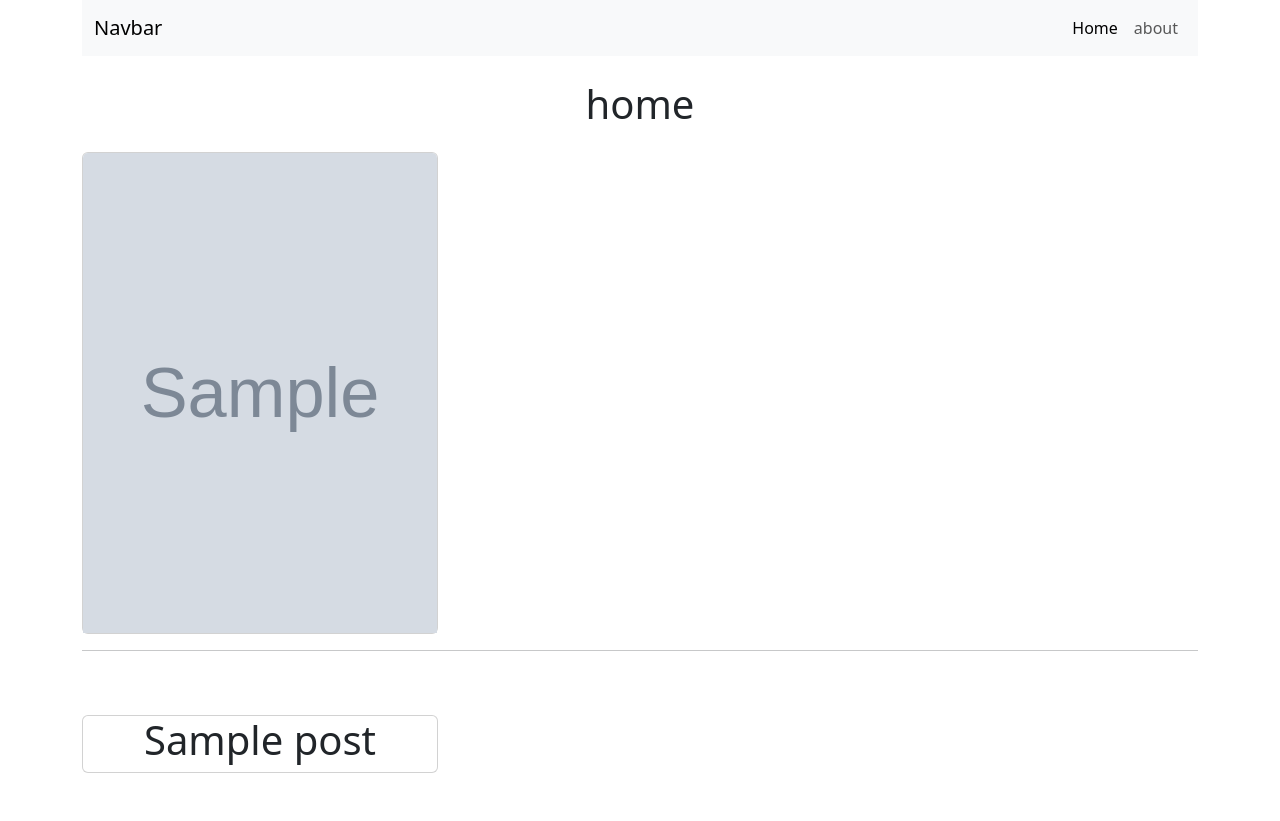
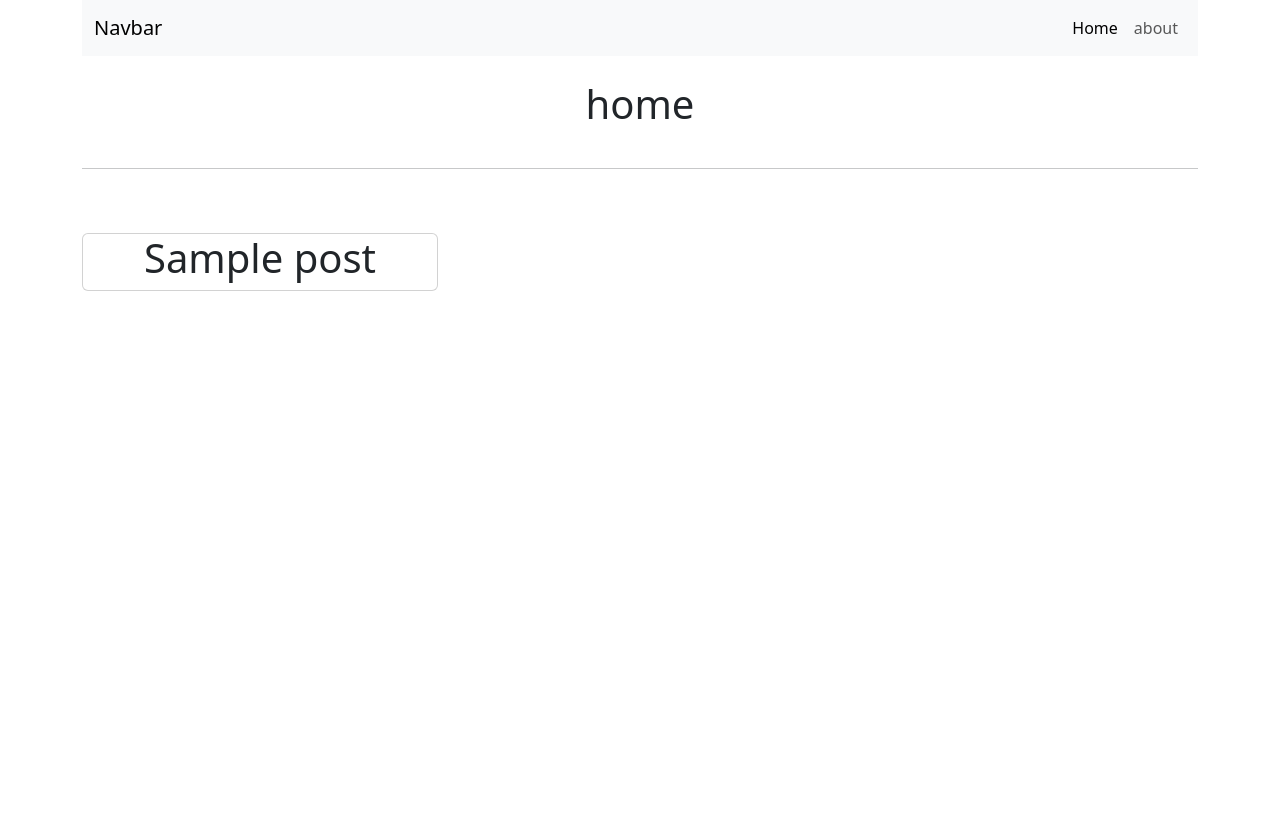
Before and after one commit to alinorwa/render, a Django app: page / in a window 1280 px wide. After the commit the page ends 291 px from the top, so only its background shows below. Run offline with Django 4.2, Linux system fonts and the light colour scheme; tables that the repository leaves empty hold one stand-in row (values such as "Sample post"); grey boxes marked "Sample" are stand-in pictures.

Commit message:
Update home.html

```diff
--- a/templates/home.html
+++ b/templates/home.html
@@ -8,18 +8,7 @@
 
 
 <div class="row">
- {% for image in imgs %}
-     {% if image %}
-        <div class="col-md-4 ">
-        <div class="card "  >
-            <img src="{{ image.image.url }}" class="card-img-top " style="height:30rem;" alt="">
-        </div>
-    </div>
 
-     {% else %}
-     <h1>no image</h1>
-     {% endif %}
-    {% endfor %}
 </div>
 
 <hr>
```
